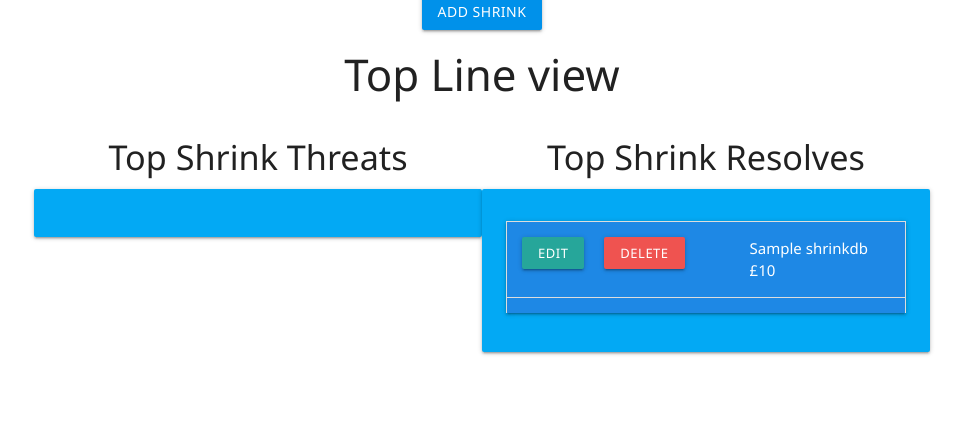
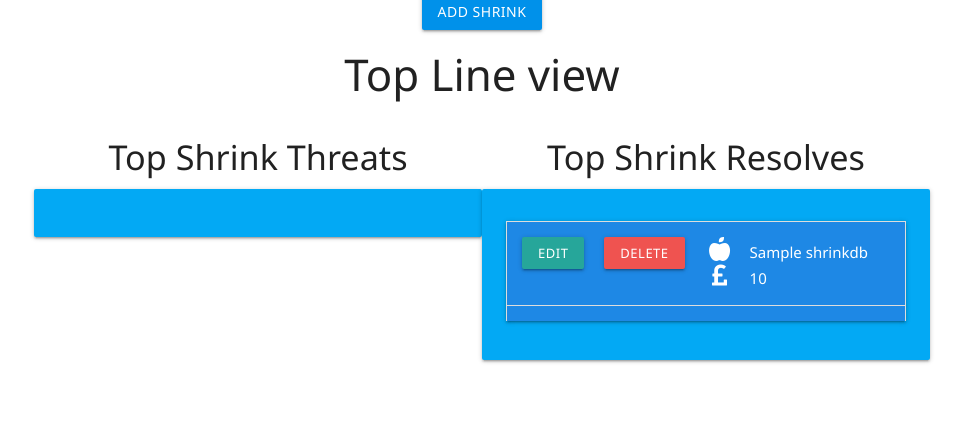
Before and after one commit to leeton1412/myshrink, a Flask app: page / in a window 1280 px wide. Shown: the part 674-1109 px from the top of the page, without its empty margins (158-1121 px from the left). Before the commit the page ends 1029 px from the top, so only its background shows below. Run offline with Flask 2, Linux system fonts and the light colour scheme; a database or web service that is not in the repository returns one stand-in record (values such as "Sample title"); some libraries are stand-ins or nearby versions.

```diff
--- a/templates/base.html
+++ b/templates/base.html
@@ -44,10 +44,10 @@
     <ul class="sidenav" id="mobile-collapse">
                     <li><a href="{{ url_for('get_shrink') }}">Home</a></li>
                 {% if session.user %}
-                    <li><a href="{{ url_for('logout') }}">Log Out</a></li>
                     <li><a href="{{ url_for('addshrink') }}">Add Shrink</a></li>
                     <li><a href="{{ url_for('profile', username=session['user']) }}">Profile</a></li>
                     <li><a href="{{ url_for('search_shrink') }}">Search Shrink</a></li>
+                    <li><a href="{{ url_for('logout') }}">Log Out</a></li>
                 {% else %}
                     <li><a href="{{ url_for('login') }}">Log In</a></li>
                     <li><a href="{{ url_for('register') }}">Register</a></li>
--- a/templates/profile.html
+++ b/templates/profile.html
@@ -16,7 +16,8 @@
                         {% if not result.resolved %}
                         <ul class="collapsible blue darken-1">
                             <li>
-                                <div class="collapsible-header blue darken-1"><a href="{{ url_for('edit_shrink', shrink_id=result._id) }}" class="waves-effect waves-light btn-small">Edit</a>
+                                <div class="collapsible-header blue darken-1">
+                                  <a href="{{ url_for('edit_shrink', shrink_id=result._id) }}" class="waves-effect waves-light btn-small">Edit</a>
                                   <a class="waves-effect waves-light btn-small red lighten-1" href="{{ url_for('delete_shrink', shrink_id=result._id) }}">Delete</a>
                                   <i ></i>{{ result.product_name}} || £ {{ result.amount_lost_value }}</div>
                                 <div class="collapsible-body"><span> {{ result.additional_info }}</span></div>
--- a/templates/search-shrink.html
+++ b/templates/search-shrink.html
@@ -34,7 +34,9 @@
                         <ul class="collapsible blue darken-1">
                             <li>
                                 <div class="collapsible-header blue darken-1">
-                                  <i ></i>{{ shrink.product_name}} || £ {{ shrink.amount_lost_value }}</div>
+                                <a href="{{ url_for('edit_shrink', shrink_id=shrink._id) }}" class="waves-effect waves-light btn-small">Edit</a>
+                                <a class="waves-effect waves-light btn-small red lighten-1" href="{{ url_for('delete_shrink', shrink_id=shrink._id) }}">Delete</a>
+                                  <i ></i>{{ shrink.product_name}} ||£{{ shrink.amount_lost_value }}</div>
                                 <div class="collapsible-body">
                                     <span> Information: {{ shrink.additional_info }}</span><br>
                                     <span> Date: {{ shrink.date }}</span><br>
--- a/templates/shrink.html
+++ b/templates/shrink.html
@@ -74,13 +74,14 @@
         <div class="card-panel light-blue left-align">
             <span class="white-text">
                 {% for shrink in shrinkDB %}
-                {% if not shrink.resolved %}
+                    {% if not shrink.resolved %}
                 <ul class="collapsible blue darken-1">
                 <li>
                     <div class="collapsible-header blue darken-1">
-                        <a href="{{ url_for('edit_shrink', shrink_id=shrink._id) }}" class="waves-effect waves-light btn-small button-style">Edit</a>
-                        <a class="waves-effect waves-light btn-small red lighten-1 button-style">Delete</a>
-                        <i ></i><span class="media-text">{{ shrink.product_name }}<br>£{{ shrink.amount_lost_value }}</span>
+                      <a href="{{ url_for('edit_shrink', shrink_id=shrink._id) }}" class="waves-effect waves-light btn-small button-style">Edit</a>
+                        <a class="waves-effect waves-light btn-small red lighten-1 button-style" href="{{ url_for('delete_shrink', shrink_id=shrink._id) }}">Delete</a>
+                         <span class="media-text"><i class="fas fa-apple-alt"></i>{{ shrink.product_name }}<br>
+                        <i class="fas fa-pound-sign"></i>£{{ shrink.amount_lost_value }}</span>
                     </div>
                     <div class="collapsible-body">
                         <span> {{ shrink.additional_info }}</span> <br>
@@ -88,7 +89,7 @@
                     </div>
                 </li>
                 </ul>
-                {% endif %}
+                    {% endif %}
                 {% endfor %}
             </span>
         </div>
@@ -100,12 +101,16 @@
    <div class="card-panel light-blue left-align">
       <span class="white-text">
          {% for shrink in shrinkDB %}
-         {% if shrink.resolved %}
+            {% if shrink.resolved %}
          <ul class="collapsible blue darken-1">
             <li>
-               <div class="collapsible-header blue darken-1"><a href="{{ url_for('edit_shrink', shrink_id=shrink._id) }}" class="waves-effect waves-light btn-small">Edit</a>
+               <div class="collapsible-header blue darken-1">
+
+                  <a href="{{ url_for('edit_shrink', shrink_id=shrink._id) }}" class="waves-effect waves-light btn-small">Edit</a>
                   <a class="waves-effect waves-light btn-small red lighten-1">Delete</a>
-                  <i ></i><span class="media-text">{{ shrink.product_name }} <br>£{{ shrink.amount_lost_value }}</span>
+
+                <span class="media-text"><i class="fas fa-apple-alt"></i>{{ shrink.product_name }}<br>
+                <i class="fas fa-pound-sign"></i>{{ shrink.amount_lost_value }}</span>
                </div>
                <div class="collapsible-body">
                   <span> {{ shrink.additional_info }}</span> <br>
@@ -113,7 +118,7 @@
                </div>
             </li>
          </ul>
-         {% endif %}
+            {% endif %}
          {% endfor %}
       </span>
    </div>
```
